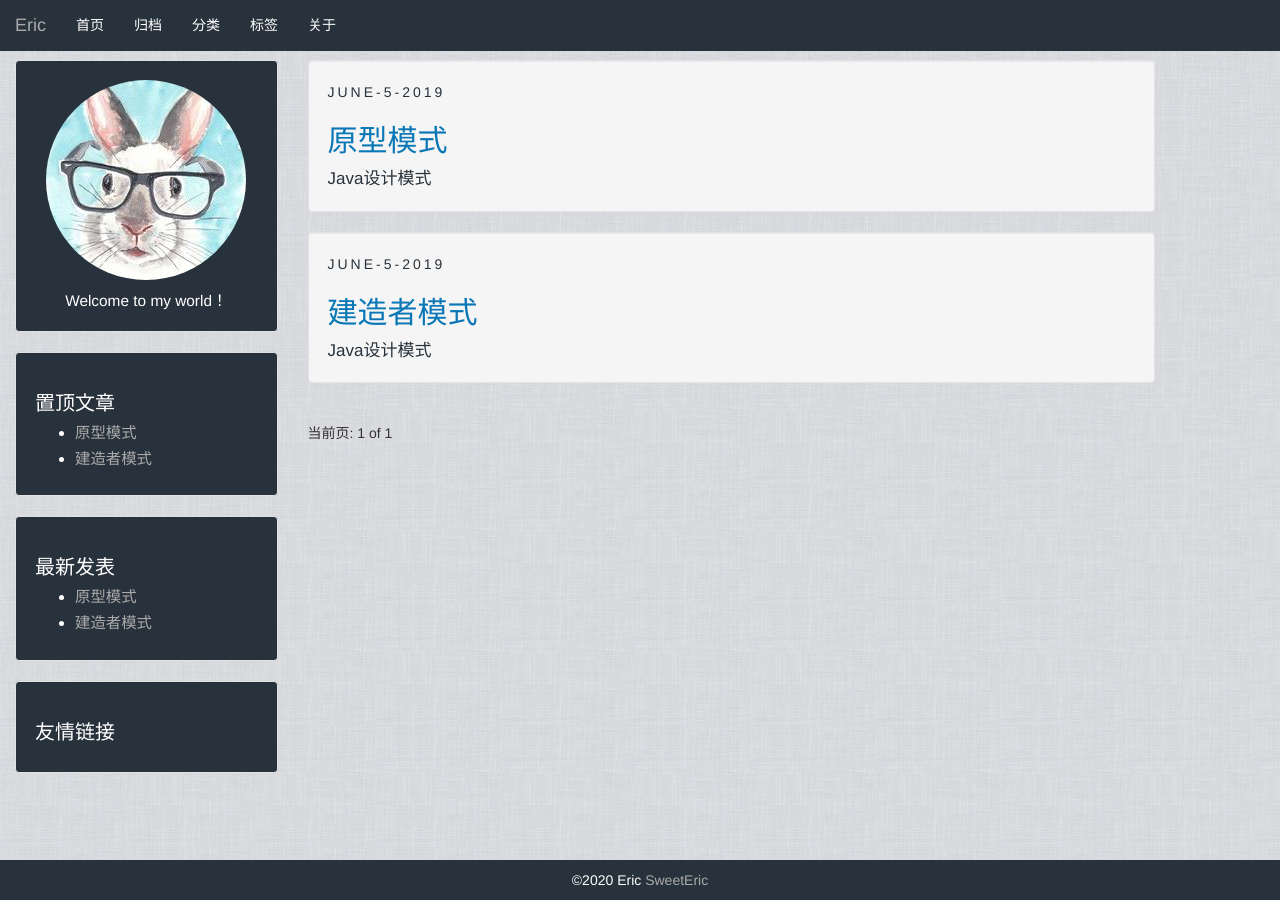
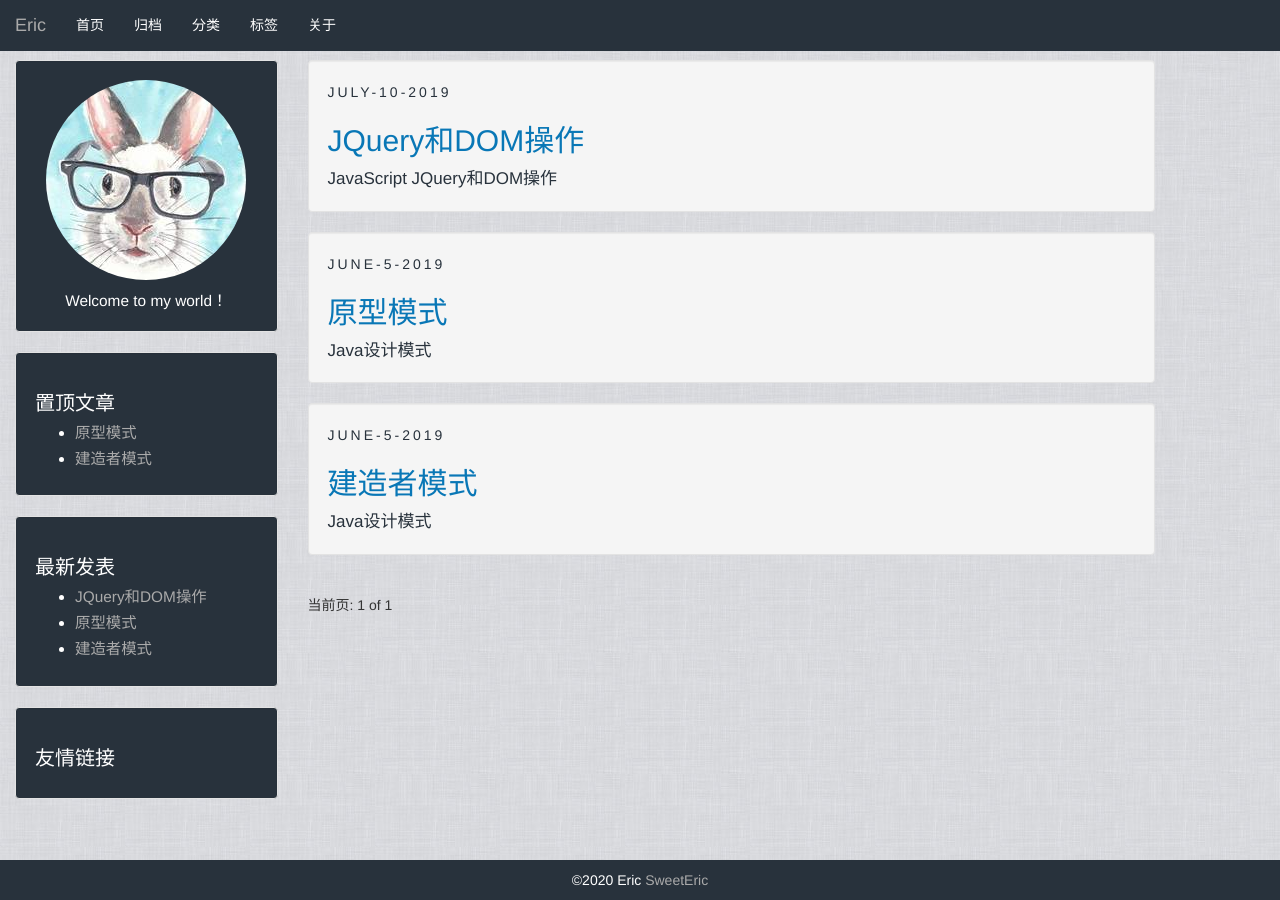
Before and after one commit to sweetEric/sweetEric.github.io, a Jekyll site: the page built from index.html, in a window 1280 px wide. Built offline with Jekyll 4.4.1, drawn with Linux system fonts in a browser that asks for light colours; the list of posts is cut into pages by our own code; part of the change alters nothing that is shown.

Commit message:
2019-08-05-JavaScript-JQuery&Dom
1. 2019-08-05-JavaScript-JQuery&Dom

```diff
--- a/_layouts/default.html
+++ b/_layouts/default.html
@@ -14,3 +14,19 @@
 
     {% include footer.html %}
 </div>
+<style>
+  table{
+    border-left:1px solid #34495e;
+	border-top:1px solid #34495e;
+    width: 100%;
+    <!-- word-wrap:break-word;  -->
+	<!-- word-break:break-all; -->
+  }
+  table th{
+	text-align:center;
+  }
+  table th,td{
+    border-right:1px solid #34495e;
+	border-bottom:1px solid #34495e;
+  }
+</style>
--- /dev/null
+++ b/_posts/2019-08-05-JavaScript-JQuery&Dom.markdown
@@ -0,0 +1,76 @@
+---
+layout: post
+title:  "JQuery和DOM操作"
+date:   2019-07-10 20:35:53 +0400
+categories: JavaScript
+tags: 归纳
+author: LWX
+description: JavaScript JQuery和DOM操作
+---
+
+# JS中元素属性的获取和设置
+#### jQuery对象和DOM对象的相互转换
+**\$(\"#id\")\-\-\-\-\-(jQuery对象)
+jQuery -->DOM\-\-\-\-\-\$(\"#id\")[0]
+document.getElementById(\"#id\")\-\-\-\-\-(DOM对象)
+DOM-->jQuery\-\-\-\-\-\$(document.getElementById(\"#id\"))**
+
+### 一. **获取元素节点**
+
+| id | method                                                              | type   |
+|----|---------------------------------------------------------------------|--------|
+| 1  | document\.getElementById\(\)                                        | DOM    |
+| 2  | document\.getElementsByTagName\(\)                                  | DOM    |
+| 3  | document\.getElementsByClassName\(\)                                | DOM    |
+| 4  | $\("\_tagName \.class  \#id"\)\.first\(\)                           | JQuery |
+| 5  | $\("\_tagName \.class  \#id"\)\.last\(\)                            | JQuery |
+| 6  | $\("\_tagName \.class  \#id"\)\.eq\(\_index\)                       | JQuery |
+| 7  | $\("\_tagName \.class  \#id"\)\.filter\("\_tagName \.class  \#id"\) | JQuery |
+| 8  | $\("\_tagName \.class  \#id"\)\.not\("\_tagName \.class  \#id"\)    | JQuery |
+| 9  | $\("\_tagName \.class  \#id"\)\.parent\(\)                          | JQuery |
+
+<br/>
+
+### 二. **获取和设置元素样式**
+#### 1. 获取元素样式
+
+| id | method                                                             | type   |
+|----|--------------------------------------------------------------------|--------|
+| 1  | $\("#id")\.css\("_property")                                   | JQuery |
+| 2  | $\("#id")\.width()/heigth\()                                  | JQuery |
+| 3  | $\("#id")\.style._property                                     | JQuery |
+| 4  | document\.getElementById\("#id")\.style                          | DOM    |
+| 5  | document\.getElementById("#id")\.getAttribute("_property") | DOM    |
+
+
+#### 2. 设置元素样式
+
+| id | method                                                           | type   |
+|----|------------------------------------------------------------------|--------|
+| 1  | $("#id")\.css("_property","_val")                         | JQuery |
+| 2  | $("#id")\.width                                               | JQuery |
+| 3  | $("#id")\.style\._property                                   | JQuery |
+| 4  | $("#id")\.attr("_property", "_val")                       | JQuery |
+| 5  | document\.getElementById("#id")\.style                        | DOM    |
+| 6  | document\.getElementById("#id")\.setAttribute("_property") | DOM    |
+
+<br/>
+
+### 三. **设置或返回内容**
+
+| id | method                                 | type   |
+|----|----------------------------------------|--------|
+| 1  | text\(\) \- 设置或返回所选元素的文本内容             | JQuery |
+| 2  | val\(\) \- 设置或返回表单字段的值                 | JQuery |
+| 3  | html\(\) \- 设置或返回所选元素的内容  (包括 HTML 标记) | JQuery |
+| 4  | append() - 在被选元素的结尾插入内容  (包括 HTML 标记)  | JQuery |
+| 5  | prepend() - 在被选元素的开头插入内容  (包括 HTML 标记) | JQuery |
+| 6  | after() - 在被选元素之后插入内容  (包括 HTML 标记)    | JQuery |
+| 7  | before() - 在被选元素之前插入内容  (包括 HTML 标记)   | JQuery |
+| 8  | innerHTML \- 设置或返回所选元素的文本内容            | DOM    |
+
+<br/>
+
+### 四. **要点归纳**
+**1.JQuery 底下封装和实现了大部分DOM的方法, 可以尽量使用JQuery来代替DOM操作**
+**2.JQuery 由于地下大部分使用DOM的方法达到局部刷新的效果，对性能消耗较大，这时可以选择reat、vue等通过操作数据(状态)来使页面渲染的新框架**
```
